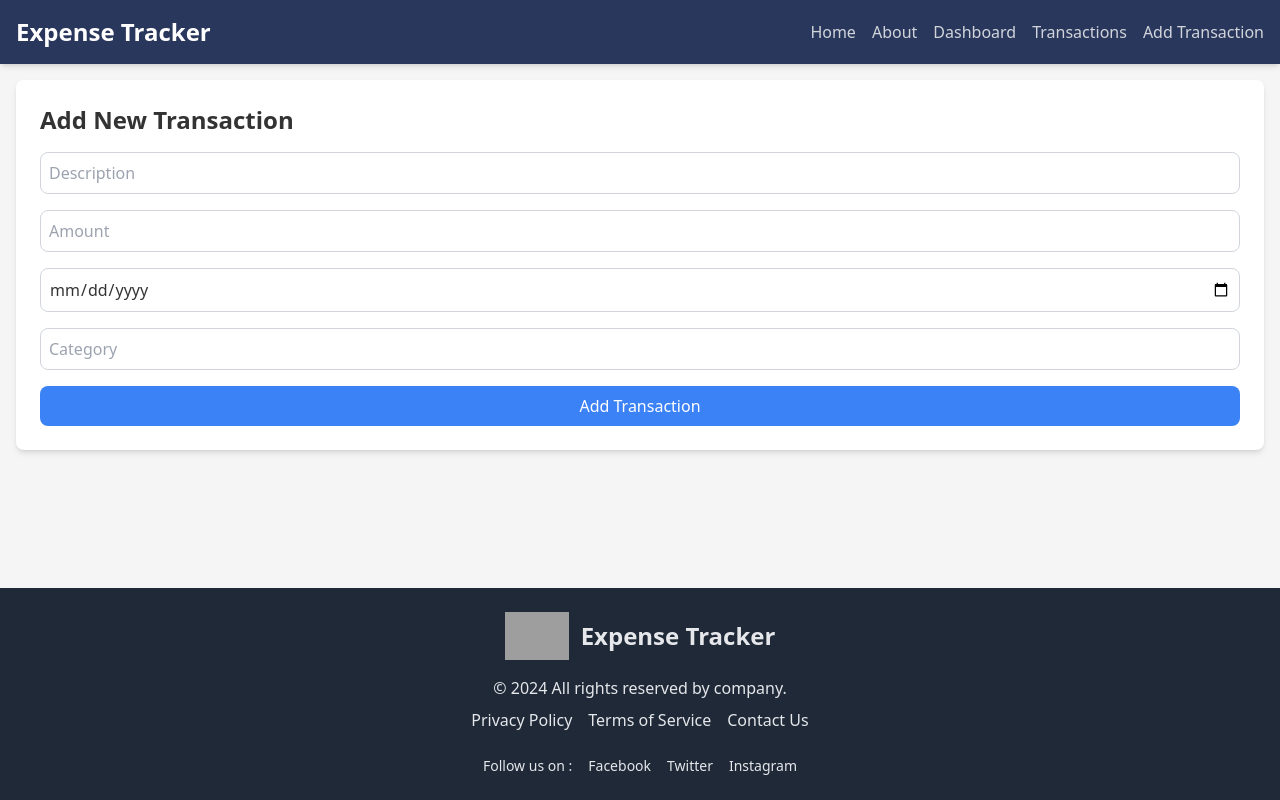
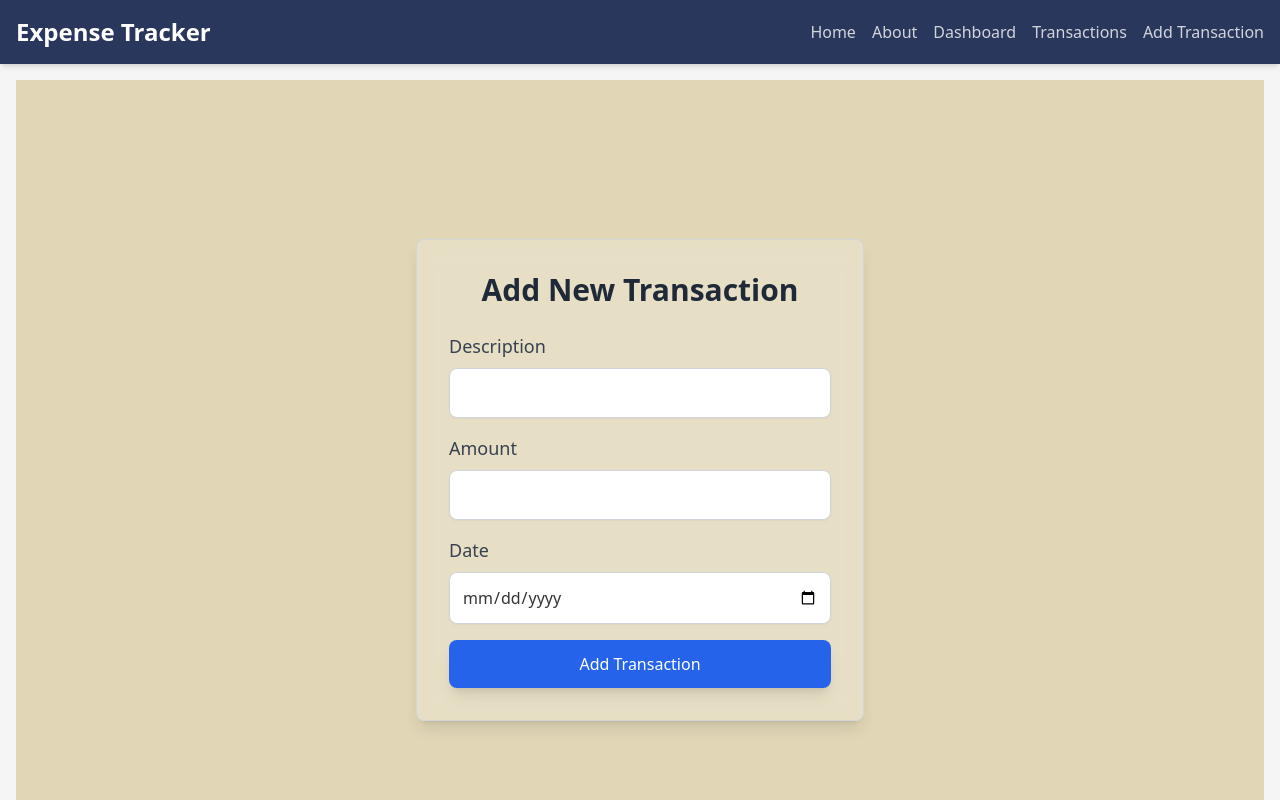
Before and after one commit to lovrezchaudhary/Expanse-Tracker, a React (Vite) app in the folder My-Project/: page /add in a window 1280 px wide. Shown: the top 800 px of the page. Built offline with nearby package versions, Linux system fonts and the light colour scheme; grey boxes are pictures that could not be loaded.

Commit message:
Update Transaction form

```diff
--- a/My-Project/src/components/AddTransactionForm.jsx
+++ b/My-Project/src/components/AddTransactionForm.jsx
@@ -6,12 +6,11 @@ const AddTransactionForm = ({ addTransaction }) => {
   const [description, setDescription] = useState('');
   const [amount, setAmount] = useState('');
   const [date, setDate] = useState('');
-  const [category, setCategory] = useState('');
 
   const onSubmit = (e) => {
     e.preventDefault();
 
-    if (!description || !amount || !date || !category) {
+    if (!description || !amount || !date ) {
       alert('Please fill out all fields');
       return;
     }
@@ -21,7 +20,6 @@ const AddTransactionForm = ({ addTransaction }) => {
       description,
       amount: parseFloat(amount),
       date,
-      category,
     };
 
     addTransaction(newTransaction);
@@ -29,45 +27,73 @@ const AddTransactionForm = ({ addTransaction }) => {
     setDescription('');
     setAmount('');
     setDate('');
-    setCategory('');
   };
 
   return (
-    <form onSubmit={onSubmit} className="bg-white p-6 rounded-lg shadow-md">
-      <h2 className="text-2xl font-bold mb-4">Add New Transaction</h2>
-      <div className="space-y-4">
+    <div className="min-h-screen bg-[#E1D7B7] flex flex-col items-center justify-center">
+      <div className="w-4/5 max-w-md bg-white bg-opacity-20 border border-gray-300 rounded-lg p-8 shadow-lg backdrop-blur-md">
+        <h2 className="text-3xl font-bold mb-6 text-center text-gray-800">Add New Transaction</h2>
+        <form onSubmit={onSubmit} className="space-y-4">
+          <div>
+            <label
+              htmlFor="description"
+              className="block text-lg font-medium text-gray-700"
+            >
+              Description
+            </label>
             <input
               type="text"
-          placeholder="Description"
+              id="description"
+              className="mt-2 w-full p-3 border border-gray-300 rounded-lg shadow-sm focus:outline-none focus:border-blue-500"
               value={description}
               onChange={(e) => setDescription(e.target.value)}
-          className="w-full p-2 border border-gray-300 rounded-lg"
+              required
             />
+          </div>
+
+          <div>
+            <label
+              htmlFor="amount"
+              className="block text-lg font-medium text-gray-700"
+            >
+              Amount
+            </label>
             <input
               type="number"
-          placeholder="Amount"
+              id="amount"
+              className="mt-2 w-full p-3 border border-gray-300 rounded-lg shadow-sm focus:outline-none focus:border-blue-500"
               value={amount}
               onChange={(e) => setAmount(e.target.value)}
-          className="w-full p-2 border border-gray-300 rounded-lg"
+              required
             />
+          </div>
+
+          <div>
+            <label
+              htmlFor="date"
+              className="block text-lg font-medium text-gray-700"
+            >
+              Date
+            </label>
             <input
               type="date"
+              id="date"
+              className="mt-2 w-full p-3 border border-gray-300 rounded-lg shadow-sm focus:outline-none focus:border-blue-500"
               value={date}
               onChange={(e) => setDate(e.target.value)}
-          className="w-full p-2 border border-gray-300 rounded-lg"
-        />
-        <input
-          type="text"
-          placeholder="Category"
-          value={category}
-          onChange={(e) => setCategory(e.target.value)}
-          className="w-full p-2 border border-gray-300 rounded-lg"
+              required
             />
           </div>
-      <button type="submit" className="mt-4 w-full bg-blue-500 text-white p-2 rounded-lg hover:bg-blue-600">
+
+          <button
+            type="submit"
+            className="w-full bg-blue-600 text-white p-3 rounded-lg shadow-lg hover:bg-blue-700 transition duration-200"
+          >
             Add Transaction
           </button>
         </form>
+      </div>
+    </div>
   );
 };
 
--- a/My-Project/src/components/Dashboard.jsx
+++ b/My-Project/src/components/Dashboard.jsx
@@ -2,29 +2,57 @@
 import React from 'react';
 import PropTypes from 'prop-types';
 
-const Dashboard = ({ totalIncome, totalExpenses }) => {
+const Dashboard = ({ totalIncome, totalExpenses, transactions }) => {
   return (
-    <div className="my-6">
-      <h2 className="text-lg font-bold mb-4">Dashboard</h2>
-      <div>
-        <p>Total Income: {totalIncome}</p>
-        <p>Total Expenses: {totalExpenses}</p>
-        <p>Net Balance: {totalIncome - totalExpenses}</p>
+    <div className="min-h-screen bg-[#E1D7B7] flex flex-col items-center justify-center">
+      <div className="w-4/5 max-w-4xl bg-white bg-opacity-20 border border-gray-300 rounded-lg p-6 shadow-lg backdrop-blur-md">
+        <h2 className="text-3xl font-bold mb-4 text-center text-gray-800">Dashboard</h2>
+
+        <div className="grid grid-cols-2 gap-4 mb-6">
+          <div className="bg-white bg-opacity-50 p-4 rounded-lg shadow">
+            <h3 className="text-xl font-semibold text-gray-700">Total Income</h3>
+            <p className="text-lg text-gray-600">${totalIncome || 0}</p>
+          </div>
+          <div className="bg-white bg-opacity-50 p-4 rounded-lg shadow">
+            <h3 className="text-xl font-semibold text-gray-700">Total Expenses</h3>
+            <p className="text-lg text-gray-600">${totalExpenses || 0}</p>
+          </div>
+        </div>
+
+        <div className="bg-white bg-opacity-50 p-4 rounded-lg shadow">
+          <h3 className="text-xl font-semibold text-gray-700 mb-2">Transactions</h3>
+          {transactions.length > 0 ? (
+            <ul>
+              {transactions.map((transaction, index) => (
+                <li key={index} className="mb-2 text-gray-600">
+                  {transaction.description}: ${transaction.amount}
+                </li>
+              ))}
+            </ul>
+          ) : (
+            <p className="text-gray-600">No transactions available</p>
+          )}
+        </div>
       </div>
     </div>
   );
 };
 
-// PropTypes validation
 Dashboard.propTypes = {
-  totalIncome: PropTypes.number.isRequired,
-  totalExpenses: PropTypes.number.isRequired,
+  totalIncome: PropTypes.number,
+  totalExpenses: PropTypes.number,
+  transactions: PropTypes.arrayOf(
+    PropTypes.shape({
+      description: PropTypes.string.isRequired,
+      amount: PropTypes.number.isRequired,
+    })
+  ),
 };
 
-// Default props in case they are not passed
 Dashboard.defaultProps = {
   totalIncome: 0,
   totalExpenses: 0,
+  transactions: [],
 };
 
 export default Dashboard;
--- a/My-Project/src/components/TransactionList.jsx
+++ b/My-Project/src/components/TransactionList.jsx
@@ -2,37 +2,56 @@
 import React from 'react';
 import PropTypes from 'prop-types';
 
-const TransactionList = ({ transactions }) => {
+const Transactions = ({ transactions }) => {
   return (
-    <div className="my-6">
-      <h2 className="text-lg font-bold mb-4">Transactions</h2>
-      <ul className="divide-y divide-gray-200">
-        {transactions.map((transaction) => (
-          <li key={transaction.id} className="py-2">
-            <div className="flex justify-between">
-              <span>{transaction.description}</span>
-              <span className={transaction.amount < 0 ? 'text-red-500' : 'text-green-500'}>
-                {transaction.amount}
-              </span>
-            </div>
-          </li>
-        ))}
-      </ul>
+    <div className="min-h-screen bg-[#E1D7B7] flex flex-col items-center justify-center">
+      <div className="w-4/5 max-w-4xl bg-white bg-opacity-20 border border-gray-300 rounded-lg p-6 shadow-lg backdrop-blur-md">
+        <h2 className="text-3xl font-bold mb-4 text-center text-gray-800">Transactions</h2>
+
+        {transactions.length > 0 ? (
+          <div className="space-y-4">
+            {transactions.map((transaction, index) => (
+              <div
+                key={index}
+                className="flex justify-between items-center bg-white bg-opacity-50 p-4 rounded-lg shadow"
+              >
+                <div>
+                  <h3 className="text-lg font-semibold text-gray-700">{transaction.description}</h3>
+                  <p className="text-gray-600">Date: {transaction.date}</p>
+                </div>
+                <div className="text-lg font-semibold text-gray-700">
+                  ${transaction.amount}
+                </div>
+              </div>
+            ))}
+          </div>
+        ) : (
+          <p className="text-gray-600 text-center">No transactions available</p>
+        )}
+
+        <div className="mt-6 flex justify-between items-center">
+          <p className="text-gray-700 font-medium">Total Transactions: {transactions.length}</p>
+          <button className="bg-blue-600 text-white px-4 py-2 rounded-lg shadow">
+            Add New Transaction
+          </button>
+        </div>
+      </div>
     </div>
   );
 };
 
-// Define prop types for validation
-TransactionList.propTypes = {
+Transactions.propTypes = {
   transactions: PropTypes.arrayOf(
     PropTypes.shape({
-      id: PropTypes.number.isRequired,
       description: PropTypes.string.isRequired,
       amount: PropTypes.number.isRequired,
       date: PropTypes.string.isRequired,
-      category: PropTypes.string.isRequired,
     })
-  ).isRequired,
+  ),
 };
 
-export default TransactionList;
+Transactions.defaultProps = {
+  transactions: [],
+};
+
+export default Transactions;
--- a/My-Project/src/pages/AboutPage.jsx
+++ b/My-Project/src/pages/AboutPage.jsx
@@ -3,9 +3,36 @@ import React from 'react';
 
 const AboutPage = () => {
   return (
-    <div>
-      <h1 className="text-2xl font-bold">About This Project</h1>
-      <p>This expense tracker helps you manage your personal finances by tracking your income and expenses.</p>
+    <div className="min-h-400 bg-[#E1D7B7] dark:bg-gray-900 text-gray-800 dark:text-gray-200 transition-colors duration-500">
+      <div className="container mx-auto p-6">
+        <div className="text-center mb-12">
+          <h1 className="text-4xl font-bold mb-4">About Us</h1>
+          <p className="text-lg max-w-2xl mx-auto">
+            The Expense Tracker is a modern solution designed to help you manage your finances effectively.
+            Whether you are tracking daily expenses or planning long-term budgets, our tool offers all the features you need to stay on top of your finances.
+          </p>
+        </div>
+
+        <div className="grid grid-cols-1 md:grid-cols-2 gap-8">
+          <div className="bg-white dark:bg-gray-800 p-6 rounded-lg shadow-lg">
+            <h2 className="text-2xl font-semibold mb-2">Our Mission</h2>
+            <p className="text-gray-700 dark:text-gray-300">
+              Our mission is to empower individuals and businesses to take control of their financial future.
+              We aim to simplify the process of expense tracking and budgeting so that you can focus on what truly matters.
+            </p>
+          </div>
+
+          <div className="bg-white dark:bg-gray-800 p-6 rounded-lg shadow-lg">
+            <h2 className="text-2xl font-semibold mb-2">Key Features</h2>
+            <ul className="list-disc list-inside space-y-2 text-gray-700 dark:text-gray-300">
+              <li>Real-time expense tracking</li>
+              <li>Customizable categories and budgets</li>
+              <li>Comprehensive reports and analytics</li>
+              <li>User-friendly interface with dark mode support</li>
+            </ul>
+          </div>
+        </div>
+      </div>
     </div>
   );
 };
```
Lines whose indentation alone changed are shown as unchanged.
